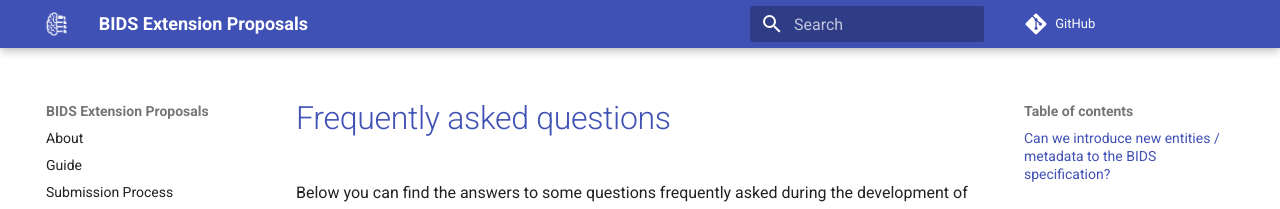
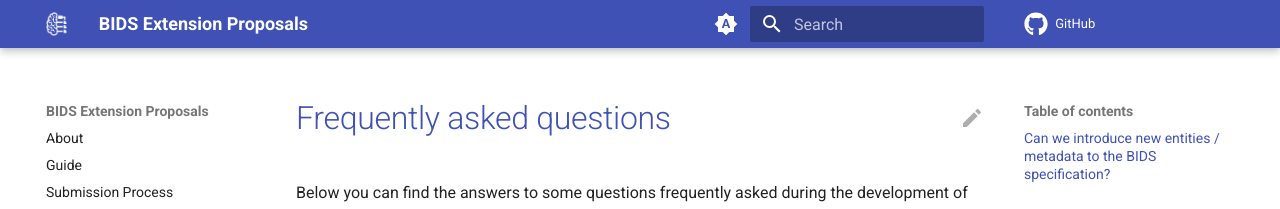
Before and after one commit to bids-standard/bids-extensions, an MkDocs documentation site: the page built from docs/faq.md, in a window 1280 px wide. Shown: the top 209 px of the page. Built offline with MkDocs 1.6.1 and Material for MkDocs 9.7.7, drawn with Linux system fonts in a browser that asks for light colours; comment, search, counter and statistics services are not loaded.

Commit message:
ENH: Enable dark mode, edit buttons

```diff
--- a/mkdocs.yml
+++ b/mkdocs.yml
@@ -25,6 +25,28 @@ theme:
     logo: assets/img/logo.png
     features:
       - navigation.sections
+      - content.action.edit
+    icon:
+      repo: fontawesome/brands/github
+      edit: material/pencil
+    palette:
+      - media: (prefers-color-scheme)
+        toggle:
+          icon: material/brightness-auto
+          name: Switch to light mode
+      - media: "(prefers-color-scheme: light)"
+        scheme: default
+        toggle:
+          icon: material/brightness-7
+          name: Switch to dark mode
+      - media: "(prefers-color-scheme: dark)"
+        scheme: slate
+        toggle:
+          icon: material/brightness-4
+          name: Switch to system preference
+
+edit_uri: https://github.com/bids-standard/bids-extensions/edit/main/docs/
+
 
 markdown_extensions:
     - toc:
```
